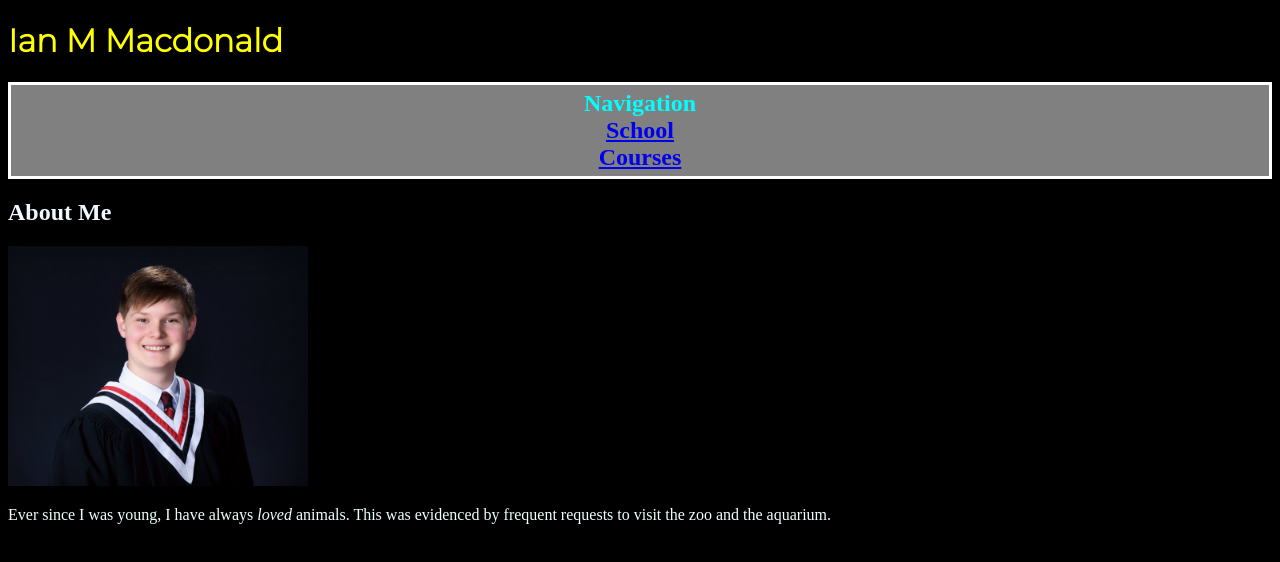
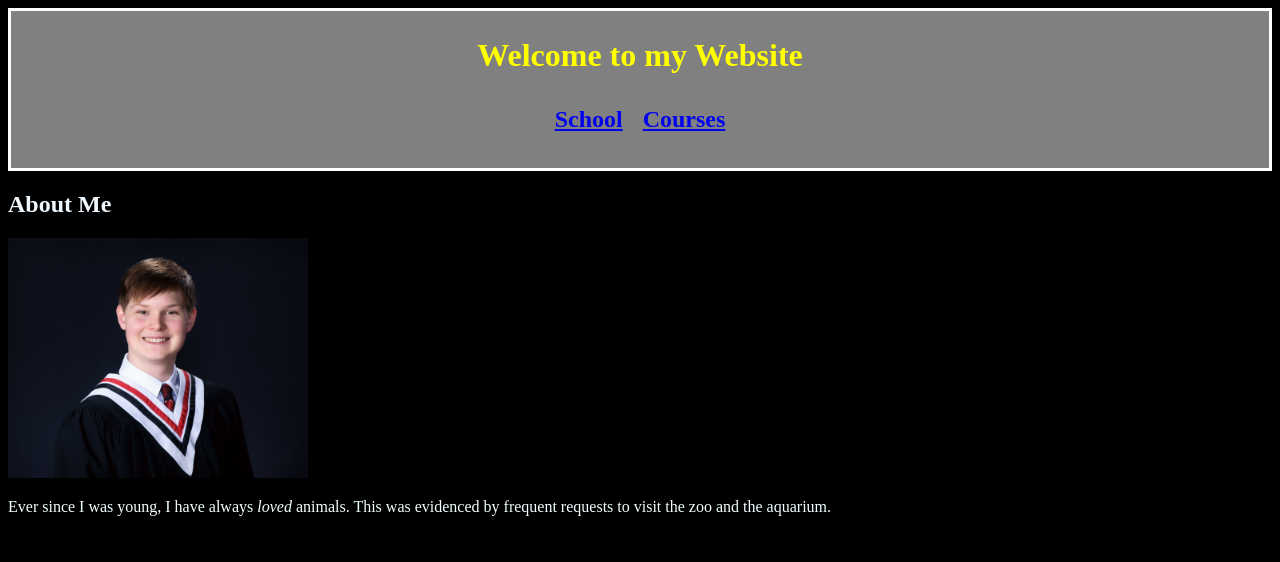
Before and after one commit to IanMacdonald37/Personal-Website-v3, a plain HTML site: page index.html in a window 1280 px wide. Drawn offline with Linux system fonts and the light colour scheme.

Commit message:
Header reformated

```diff
--- a/css/stylesheet.css
+++ b/css/stylesheet.css
@@ -12,13 +12,24 @@ h1{
 }
 
 .navigation{
+    display: flex;
+    justify-content: center;
+}
+
+.navigation-item{
+    padding: 10px;
+
+
+}
+h2{
+    color:aliceblue;
+
+}
+
+header{
     padding: 5px;
     background-color: gray;
     border: 3px white solid;
     text-align: center;
     color: aqua;
-
 }
-h2{
-    color:aliceblue;
-}
--- a/index.html
+++ b/index.html
@@ -11,17 +11,19 @@
 
     </head>
 
+
+
     <body>
 
-        <h1 id="specialfont">
-            Ian M Macdonald
-        </h1>
+        <header>
+            <h1>Welcome to my Website</h1>
+            <h2 class="navigation">
+                <div class="navigation-item"> <a href="misc/school.html">School</a> </div>
+                <div class="navigation-item"><a href="misc/courses.html">Courses</a> </div>
+            </h2>
+        </header>
 
-        <h2 class="navigation">
-            Navigation <br>
-            <a href="misc/school.html">School</a><br>
-            <a href="misc/courses.html">Courses</a>
-        </h2>
+
 
 
 
```
Also changed, not shown: 1 other file.
